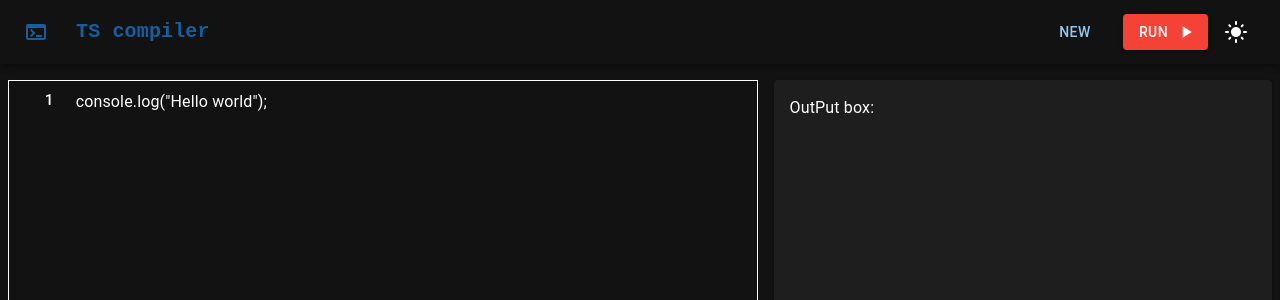
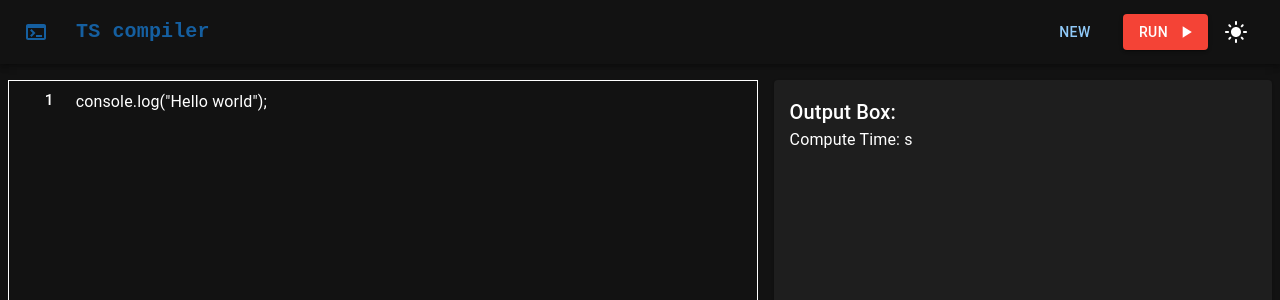
Before and after one commit to SomnathKar000/TS-Compiler-Hub, a React (Create React App) app: page / in a window 1280 px wide. Shown: the top 300 px of the page. Built offline with nearby package versions, Linux system fonts and the light colour scheme.

Commit message:
few changes in output box

```diff
--- a/src/components/OutputBox.tsx
+++ b/src/components/OutputBox.tsx
@@ -3,13 +3,20 @@ import { Box, Paper, Typography } from "@mui/material";
 import { useCodeContext } from "../contexts/code-context";
 
 const OutputBox = () => {
-  const { output, computeTime } = useCodeContext();
+  const { output, computeTime, loading } = useCodeContext();
+
   return (
     <Box flex={2}>
       <Paper sx={{ height: "38rem", padding: 2 }}>
-        <Typography>OutPut box:</Typography>
-        <Typography>{computeTime}</Typography>
-        <Typography>{output}</Typography>
+        <Typography variant="h6">Output Box:</Typography>
+        <Typography variant="body1" sx={{ marginBottom: 2 }}>
+          Compute Time: {computeTime}s
+        </Typography>
+        {loading ? (
+          <Typography variant="body2">Running the code...</Typography>
+        ) : (
+          <Typography variant="body2">{output}</Typography>
+        )}
       </Paper>
     </Box>
   );
```
